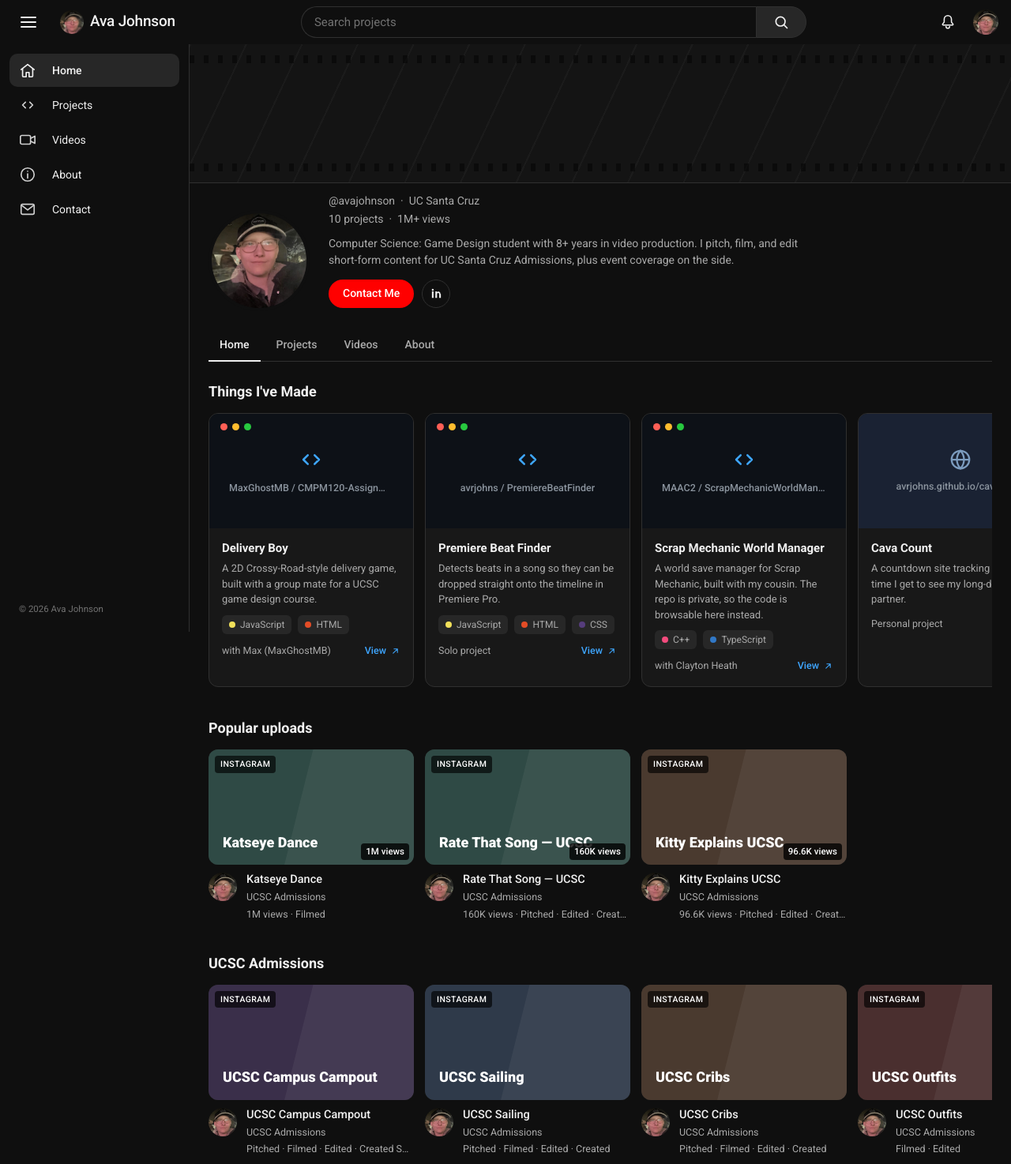
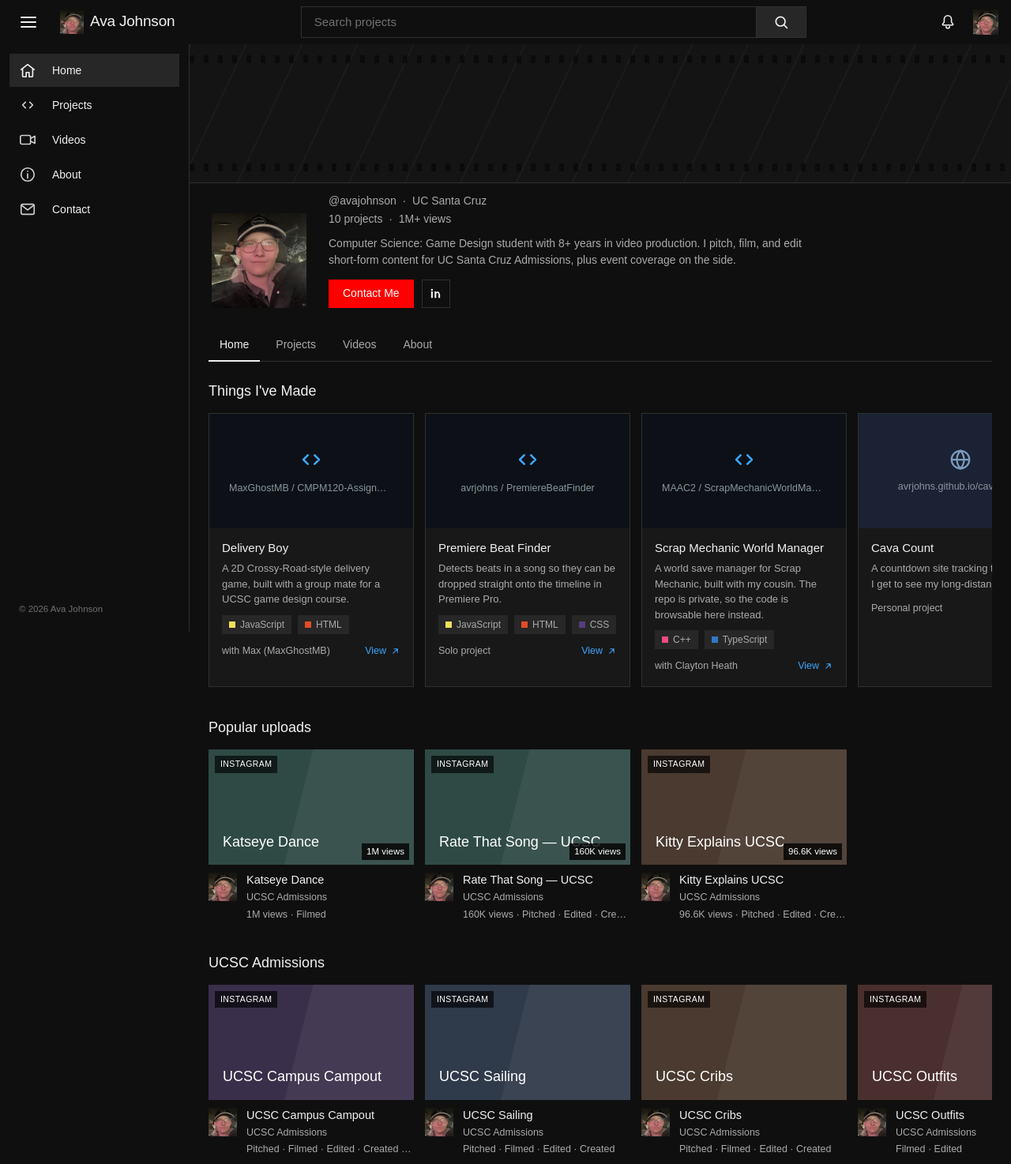
Before and after one commit to avrjohns/avajytport, a plain HTML site: page index.html in a window 1280 px wide. Shown: the top 1474 px of the page at 79% size. Drawn offline with Linux system fonts and the light colour scheme; a web font is replaced by a local one.

Commit message:
Change font to 'Lemon Milk' and adjust styles
Updated styles to use 'Lemon Milk' font and adjusted various elements to have zero border-radius. Added skeleton loading styles for images.

```diff
--- a/index.html
+++ b/index.html
@@ -4,10 +4,14 @@
 <meta charset="UTF-8" />
 <meta name="viewport" content="width=device-width, initial-scale=1.0" />
 <title>Ava Johnson</title>
-<link rel="preconnect" href="https://fonts.googleapis.com" />
-<link rel="preconnect" href="https://fonts.gstatic.com" crossorigin />
-<link href="https://fonts.googleapis.com/css2?family=Roboto:wght@400;500;700;900&display=swap" rel="stylesheet" />
 <style>
+  @font-face{
+    font-family: 'Lemon Milk';
+    src: url('assets/fonts/LEMONMILK-Regular.otf') format('opentype');
+    font-weight: 400;
+    font-style: normal;
+    font-display: swap;
+  }
   *, *::before, *::after { box-sizing: border-box; margin: 0; padding: 0; }
 
   :root{
@@ -23,14 +27,14 @@
     --link:     #3ea6ff;
     --chip-bg:      #272727;
     --chip-active:  #f1f1f1;
-    --radius: 2px;
+    --radius: 0;
     --sidebar-w: 240px;
   }
 
   html, body { height: 100%; }
   body{
     background: var(--bg); color: var(--text);
-    font-family: 'Roboto', Arial, sans-serif; font-weight: 400;
+    font-family: 'Lemon Milk', Arial, sans-serif; font-weight: 400;
     font-size: 14px; line-height: 1.5;
   }
   a { color: inherit; text-decoration: none; }
@@ -51,24 +55,24 @@
   }
   .topbar-left{ display:flex; align-items:center; gap: 20px; min-width: 0; flex: 0 0 auto; }
   .icon-btn{
-    width: 40px; height: 40px; border-radius: 50%;
+    width: 40px; height: 40px; border-radius: 0;
     display: flex; align-items: center; justify-content: center;
     color: var(--text); flex-shrink: 0;
   }
   .icon-btn:hover{ background: rgba(255,255,255,0.1); }
   .brand{ display:flex; align-items:center; gap:8px; }
   .brand-mark{
-    width: 30px; height: 30px; border-radius: 50%;
+    width: 30px; height: 30px; border-radius: 0;
     object-fit: cover; flex-shrink: 0;
   }
-  .brand-word{ font-size: 19px; font-weight: 500; letter-spacing: -0.01em; white-space: nowrap; }
+  .brand-word{ font-size: 19px; font-weight: 400; letter-spacing: -0.01em; white-space: nowrap; }
 
   .topbar-center{ flex: 1 1 auto; display:flex; justify-content:center; max-width: 640px; margin: 0 auto; }
   .search-form{ display:flex; width: 100%; height: 40px; }
   .search-input{
     flex: 1; min-width: 0; background: var(--bg);
     border: 1px solid var(--border); border-right: none;
-    border-radius: 20px 0 0 20px; padding: 0 16px;
+    border-radius: 0; padding: 0 16px;
     color: var(--text); font-size: 15px; outline: none;
   }
   .search-input:focus{ border-color: #1c62b9; }
@@ -76,7 +80,7 @@
   .search-btn{
     width: 64px; flex-shrink: 0; background: var(--bg-elev2);
     border: 1px solid var(--border);
-    border-radius: 0 20px 20px 0;
+    border-radius: 0;
     display:flex; align-items:center; justify-content:center; color: var(--text);
   }
   .search-btn:hover{ background: #3f3f3f; }
@@ -84,13 +88,13 @@
   .topbar-right{ display:flex; align-items:center; gap: 6px; flex: 0 0 auto; }
   .pill-btn{
     display:flex; align-items:center; gap:8px;
-    height: 36px; padding: 0 16px; border-radius: 18px;
+    height: 36px; padding: 0 16px; border-radius: 0;
     border: 1px solid var(--border); color: var(--text);
-    font-size: 14px; font-weight: 500; white-space: nowrap;
+    font-size: 14px; font-weight: 400; white-space: nowrap;
   }
   .pill-btn:hover{ background: rgba(255,255,255,0.08); }
   .avatar-btn{
-    width: 32px; height: 32px; border-radius: 50%;
+    width: 32px; height: 32px; border-radius: 0;
     margin-left: 6px; flex-shrink: 0; overflow: hidden; padding: 0;
   }
   .avatar-btn img{ width: 100%; height: 100%; object-fit: cover; display: block; }
@@ -108,12 +112,12 @@
   }
   .side-link{
     display:flex; align-items:center; gap: 20px;
-    padding: 10px 12px; border-radius: 10px;
+    padding: 10px 12px; border-radius: 0;
     color: var(--text); font-size: 14px;
   }
   .side-link svg{ flex-shrink:0; opacity: 0.85; }
   .side-link:hover{ background: var(--bg-elev); }
-  .side-link.active{ background: var(--bg-elev2); font-weight: 500; }
+  .side-link.active{ background: var(--bg-elev2); font-weight: 400; }
   .side-link.active svg{ opacity: 1; }
   .sidebar nav{ display:flex; flex-direction:column; gap: 2px; }
   .sidebar-footer{ font-size: 11.5px; color: var(--text-dim2); padding: 8px 12px; }
@@ -147,18 +151,18 @@
     margin-top: -44px;
   }
   .avatar-lg{
-    width: 128px; height: 128px; border-radius: 50%;
+    width: 128px; height: 128px; border-radius: 0;
     object-fit: cover; border: 4px solid var(--bg); flex-shrink: 0;
   }
   .channel-info{ padding-bottom: 4px; min-width: 0; }
-  .channel-info h1{ font-size: 28px; font-weight: 700; line-height: 1.2; }
+  .channel-info h1{ font-size: 28px; font-weight: 400; line-height: 1.2; }
   .channel-sub{ color: var(--text-dim); font-size: 14px; margin-top: 6px; }
   .channel-stats{ color: var(--text-dim); font-size: 14px; margin-top: 2px; }
   .channel-bio{ color: var(--text-dim); font-size: 14px; margin-top: 10px; max-width: 620px; }
   .channel-actions{ display:flex; align-items:center; gap: 10px; margin-top: 14px; flex-wrap: wrap; }
 
   .btn-solid, .btn-outline{
-    height: 36px; padding: 0 18px; border-radius: 18px; font-size: 14px; font-weight: 500;
+    height: 36px; padding: 0 18px; border-radius: 0; font-size: 14px; font-weight: 400;
     display:inline-flex; align-items:center; gap:8px;
   }
   .btn-solid{ background: var(--red); color:#fff; }
@@ -166,14 +170,14 @@
   .btn-outline{ border:1px solid var(--border); color: var(--text); }
   .btn-outline:hover{ background: rgba(255,255,255,0.08); }
   .btn-icon{
-    width: 36px; height: 36px; border-radius: 50%; border:1px solid var(--border);
+    width: 36px; height: 36px; border-radius: 0; border:1px solid var(--border);
     display:flex; align-items:center; justify-content:center;
   }
   .btn-icon:hover{ background: rgba(255,255,255,0.08); }
 
   .tabs{ display:flex; gap: 6px; border-bottom: 1px solid var(--border); }
   .tab{
-    padding: 14px 14px 12px; font-size: 14px; font-weight: 500; color: var(--text-dim);
+    padding: 14px 14px 12px; font-size: 14px; font-weight: 400; color: var(--text-dim);
     border-bottom: 2px solid transparent; margin-bottom: -1px;
   }
   .tab:hover{ color: var(--text); }
@@ -183,7 +187,7 @@
   .tab-panel{ padding: 24px; }
 
   .shelf{ margin-bottom: 32px; }
-  .shelf-title{ font-size: 18px; font-weight: 700; margin-bottom: 14px; }
+  .shelf-title{ font-size: 18px; font-weight: 400; margin-bottom: 14px; }
   .shelf-row{
     display:flex; gap: 14px; overflow-x: auto; padding-bottom: 6px;
     scrollbar-width: thin;
@@ -192,8 +196,8 @@
 
   .chip-row{ display:flex; gap: 10px; margin-bottom: 20px; flex-wrap: wrap; }
   .chip{
-    padding: 7px 14px; border-radius: 8px; background: var(--chip-bg);
-    font-size: 13px; font-weight: 500;
+    padding: 7px 14px; border-radius: 0; background: var(--chip-bg);
+    font-size: 13px; font-weight: 400;
   }
   .chip:hover{ background: #3f3f3f; }
   .chip.active{ background: var(--chip-active); color: #0f0f0f; }
@@ -204,11 +208,19 @@
     gap: 24px 16px;
   }
 
+  /* ---------- Skeleton loading ---------- */
+  @keyframes shimmer{ 0%{ background-position: 200% 0; } 100%{ background-position: -200% 0; } }
+  .skeleton-img{
+    background: linear-gradient(100deg, #1a1a1a 25%, #262626 37%, #1a1a1a 63%);
+    background-size: 400% 100%;
+    animation: shimmer 1.8s ease-in-out infinite;
+  }
+
   /* ---------- Video card ---------- */
   .video-card{ cursor: pointer; }
   .thumb{
     position: relative; width: 100%; padding-bottom: 56.25%;
-    background: var(--bg-elev2); border-radius: 12px; overflow: hidden;
+    background: var(--bg-elev2); border-radius: 0; overflow: hidden;
   }
   .thumb img{ position:absolute; inset:0; width:100%; height:100%; object-fit: cover; }
   .thumb-placeholder{
@@ -220,7 +232,7 @@
     background: rgba(255,255,255,0.05); transform: rotate(14deg);
   }
   .thumb-placeholder .ph-title{
-    position: relative; font-size: 18px; font-weight: 900; color: #fff;
+    position: relative; font-size: 18px; font-weight: 400; color: #fff;
     line-height: 1.2; text-align:left; max-width: 100%;
   }
   .play-overlay{
@@ -229,30 +241,30 @@
   }
   .video-card:hover .play-overlay{ background: rgba(0,0,0,0.25); }
   .play-circle{
-    width: 46px; height: 46px; border-radius: 50%; background: rgba(0,0,0,0.65);
+    width: 46px; height: 46px; border-radius: 0; background: rgba(0,0,0,0.65);
     display:flex; align-items:center; justify-content:center; opacity: 0; transition: opacity 0.15s;
   }
   .video-card:hover .play-circle{ opacity: 1; }
   .badge{
     position:absolute; right: 6px; bottom: 6px;
-    background: rgba(0,0,0,0.8); color:#fff; font-size: 11.5px; font-weight: 500;
-    padding: 2px 6px; border-radius: 4px;
+    background: rgba(0,0,0,0.8); color:#fff; font-size: 11.5px; font-weight: 400;
+    padding: 2px 6px; border-radius: 0;
   }
   .ext-badge{
     position:absolute; left: 8px; top: 8px; z-index: 2;
-    background: rgba(0,0,0,0.65); color:#fff; font-size: 10.5px; font-weight: 500;
-    padding: 3px 7px; border-radius: 4px; display:flex; align-items:center; gap:5px;
+    background: rgba(0,0,0,0.65); color:#fff; font-size: 10.5px; font-weight: 400;
+    padding: 3px 7px; border-radius: 0; display:flex; align-items:center; gap:5px;
     text-transform: uppercase; letter-spacing: 0.04em;
   }
 
   .card-meta{ display:flex; gap: 12px; margin-top: 10px; }
   .card-avatar{
-    width: 36px; height: 36px; border-radius: 50%; flex-shrink:0;
+    width: 36px; height: 36px; border-radius: 0; flex-shrink:0;
     object-fit: cover;
   }
   .card-text{ min-width: 0; }
   .card-title{
-    font-size: 14.5px; font-weight: 500; line-height: 1.3;
+    font-size: 14.5px; font-weight: 400; line-height: 1.3;
     display: -webkit-box; -webkit-line-clamp: 2; -webkit-box-orient: vertical; overflow: hidden;
   }
   .card-channel, .card-sub{ color: var(--text-dim); font-size: 12.5px; margin-top: 3px; }
@@ -266,7 +278,7 @@
   .shelf-row .project-card{ width: 260px; flex-shrink: 0; }
   .project-card{
     display:block; background: var(--bg-elev); border: 1px solid var(--border);
-    border-radius: 12px; overflow: hidden; transition: border-color 0.15s, transform 0.15s;
+    border-radius: 0; overflow: hidden; transition: border-color 0.15s, transform 0.15s;
   }
   .project-card:hover{ border-color: #4d4d4d; transform: translateY(-2px); }
   .project-thumb{ position: relative; width: 100%; padding-bottom: 56.25%; }
@@ -276,36 +288,31 @@
   }
   .repo-thumb .project-thumb-inner{ background: #0d1117; color: #3ea6ff; }
   .site-thumb .project-thumb-inner{ background: #1a2233; color: #7c9cbf; }
-  .win-dots{ position:absolute; top: 12px; left: 14px; display:flex; gap: 6px; z-index: 1; }
-  .win-dots span{ width: 9px; height: 9px; border-radius: 50%; }
-  .win-dots span:nth-child(1){ background:#ff5f56; }
-  .win-dots span:nth-child(2){ background:#ffbd2e; }
-  .win-dots span:nth-child(3){ background:#27c93f; }
   .repo-path{
-    font-family: 'Roboto', Arial, sans-serif; font-weight: 500;
+    font-family: 'Lemon Milk', Arial, sans-serif; font-weight: 400;
     font-size: 12.5px; color: #8b949e; padding: 0 16px; text-align:center;
     max-width: 240px; overflow:hidden; text-overflow: ellipsis; white-space: nowrap;
   }
   .project-body{ padding: 14px 16px 16px; }
-  .project-title{ font-size: 15px; font-weight: 700; }
+  .project-title{ font-size: 15px; font-weight: 400; }
   .project-desc{ color: var(--text-dim); font-size: 13px; margin-top: 5px; line-height: 1.5; }
   .project-langs{ display:flex; gap: 8px; flex-wrap: wrap; margin-top: 10px; }
   .lang-chip{
     display:inline-flex; align-items:center; gap: 6px; font-size: 12px; color: var(--text-dim);
-    background: var(--chip-bg); padding: 3px 9px; border-radius: 6px;
+    background: var(--chip-bg); padding: 3px 9px; border-radius: 0;
   }
-  .lang-dot{ width: 8px; height: 8px; border-radius: 50%; flex-shrink: 0; }
+  .lang-dot{ width: 8px; height: 8px; border-radius: 0; flex-shrink: 0; }
   .project-foot{
     display:flex; align-items:center; justify-content: space-between;
     margin-top: 12px; font-size: 12.5px; color: var(--text-dim); gap: 10px;
   }
-  .project-foot .cta{ display:flex; align-items:center; gap: 5px; color: var(--link); font-weight: 500; flex-shrink: 0; }
+  .project-foot .cta{ display:flex; align-items:center; gap: 5px; color: var(--link); font-weight: 400; flex-shrink: 0; }
   .project-card:hover .cta{ text-decoration: underline; }
   .private-flag{ color: #e0a800; }
 
   /* ---------- About ---------- */
   .about-grid{ display:grid; grid-template-columns: 2fr 1fr; gap: 40px; align-items: start; }
-  .about-main h2{ font-size: 16px; font-weight: 700; margin: 22px 0 10px; }
+  .about-main h2{ font-size: 16px; font-weight: 400; margin: 22px 0 10px; }
   .about-main h2:first-child{ margin-top: 0; }
   .about-main p{ color: var(--text-dim); font-size: 14px; line-height: 1.7; margin-bottom: 10px; }
   .detail-list{ display:flex; flex-direction:column; gap: 12px; }
@@ -314,12 +321,12 @@
   .detail-list svg{ flex-shrink:0; opacity:0.75; }
 
   .skills-grid{ display:grid; grid-template-columns: repeat(auto-fill, minmax(190px,1fr)); gap: 10px; margin-top: 6px; }
-  .skill-group{ background: var(--bg-elev); border: 1px solid var(--border); border-radius: 10px; padding: 14px 16px; }
-  .skill-group-title{ font-size: 11.5px; letter-spacing: 0.06em; text-transform: uppercase; color: var(--text-dim); margin-bottom: 8px; font-weight: 700; }
+  .skill-group{ background: var(--bg-elev); border: 1px solid var(--border); border-radius: 0; padding: 14px 16px; }
+  .skill-group-title{ font-size: 11.5px; letter-spacing: 0.06em; text-transform: uppercase; color: var(--text-dim); margin-bottom: 8px; font-weight: 400; }
   .skill-list li{ font-size: 13.5px; padding: 3px 0; }
 
-  .about-stats-box{ background: var(--bg-elev); border: 1px solid var(--border); border-radius: 12px; padding: 20px; }
-  .about-stats-box h3{ font-size: 15px; font-weight: 700; margin-bottom: 14px; }
+  .about-stats-box{ background: var(--bg-elev); border: 1px solid var(--border); border-radius: 0; padding: 20px; }
+  .about-stats-box h3{ font-size: 15px; font-weight: 400; margin-bottom: 14px; }
   .stat-row{ display:flex; justify-content: space-between; padding: 8px 0; border-bottom: 1px solid var(--border); font-size: 13.5px; }
   .stat-row:last-child{ border-bottom:none; }
   .stat-row strong{ color: var(--text); }
@@ -327,7 +334,7 @@
 
   /* ---------- Contact ---------- */
   .contact-section{ padding: 48px 24px 40px; text-align: center; border-top: 1px solid var(--border); }
-  .contact-section h2{ font-size: 24px; font-weight: 700; margin-bottom: 8px; }
+  .contact-section h2{ font-size: 24px; font-weight: 400; margin-bottom: 8px; }
   .contact-section p{ color: var(--text-dim); margin-bottom: 22px; }
   .contact-links{ display:flex; justify-content:center; gap: 12px; flex-wrap: wrap; }
 
@@ -340,10 +347,10 @@
   .modal{ position: fixed; inset: 0; z-index: 200; display:flex; align-items:center; justify-content:center; padding: 24px; }
   .modal-backdrop{ position:absolute; inset:0; background: rgba(0,0,0,0.8); }
   .modal-body{ position: relative; width: min(920px, 100%); z-index: 1; }
-  .modal-embed{ position: relative; width: 100%; padding-bottom: 56.25%; background: #000; border-radius: 10px; overflow: hidden; }
+  .modal-embed{ position: relative; width: 100%; padding-bottom: 56.25%; background: #000; border-radius: 0; overflow: hidden; }
   .modal-embed iframe{ position:absolute; inset:0; width:100%; height:100%; border:none; }
   .modal-close{
-    position:absolute; top: -44px; right: 0; width: 36px; height: 36px; border-radius: 50%;
+    position:absolute; top: -44px; right: 0; width: 36px; height: 36px; border-radius: 0;
     color: #fff; display:flex; align-items:center; justify-content:center;
   }
   .modal-close:hover{ background: rgba(255,255,255,0.15); }
@@ -372,7 +379,7 @@
       <svg width="24" height="24" viewBox="0 0 24 24" fill="none"><path d="M3 6h18M3 12h18M3 18h18" stroke="currentColor" stroke-width="2" stroke-linecap="round"/></svg>
     </button>
     <a class="brand" href="#" data-tab="home">
-      <img class="brand-mark" src="assets/avatar-head.jpg" alt="Ava Johnson" />
+      <img class="brand-mark skeleton-img" src="assets/avatar-head.jpg" alt="Ava Johnson" />
       <span class="brand-word">Ava Johnson</span>
     </a>
   </div>
@@ -388,7 +395,7 @@
     <button class="icon-btn" id="notifyBtn" aria-label="Contact Ava" title="Contact">
       <svg width="22" height="22" viewBox="0 0 24 24" fill="none"><path d="M12 3a5 5 0 00-5 5v3.2c0 .7-.28 1.37-.78 1.87L5 14.5c-.6.6-.17 1.5.67 1.5h12.66c.84 0 1.27-.9.67-1.5l-1.22-1.43a2.65 2.65 0 01-.78-1.87V8a5 5 0 00-5-5z" stroke="currentColor" stroke-width="1.7"/><path d="M9.5 18a2.5 2.5 0 005 0" stroke="currentColor" stroke-width="1.7" stroke-linecap="round"/></svg>
     </button>
-    <button class="avatar-btn" id="avatarBtn" title="About Ava"><img src="assets/avatar-head.jpg" alt="Ava Johnson" /></button>
+    <button class="avatar-btn" id="avatarBtn" title="About Ava"><img class="skeleton-img" src="assets/avatar-head.jpg" alt="Ava Johnson" /></button>
   </div>
 </header>
 
@@ -425,7 +432,7 @@
     <section class="channel-header">
       <div class="banner"></div>
       <div class="channel-meta">
-        <img class="avatar-lg" src="assets/avatar-large.jpg" alt="Ava Johnson" />
+        <img class="avatar-lg skeleton-img" src="assets/avatar-large.jpg" alt="Ava Johnson" />
         <div class="channel-info">
           <h1>Ava Johnson</h1>
           <div class="channel-sub">@avajohnson &nbsp;·&nbsp; UC Santa Cruz</div>
@@ -648,7 +655,6 @@
     return `
       <div class="project-thumb repo-thumb">
         <div class="project-thumb-inner">
-          <div class="win-dots"><span></span><span></span><span></span></div>
           <svg width="34" height="34" viewBox="0 0 24 24" fill="none"><path d="M9 8l-4 4 4 4M15 8l4 4-4 4" stroke="currentColor" stroke-width="1.8" stroke-linecap="round" stroke-linejoin="round"/></svg>
           <div class="repo-path">${p.path}</div>
         </div>
@@ -689,7 +695,7 @@
     if (v.platform === 'youtube'){
       return `
         <div class="thumb">
-          <img src="https://img.youtube.com/vi/${v.youtubeId}/hqdefault.jpg" alt="" loading="lazy" />
+          <img class="skeleton-img" src="https://img.youtube.com/vi/${v.youtubeId}/hqdefault.jpg" alt="" loading="lazy" />
           <div class="ext-badge">YouTube</div>
           <div class="play-overlay"><div class="play-circle">
             <svg width="20" height="20" viewBox="0 0 24 24" fill="#fff"><path d="M8 5v14l12-7-12-7z"/></svg>
@@ -716,7 +722,7 @@
       <div class="video-card" data-id="${v.id}" data-category="${v.category}">
         ${buildThumb(v)}
         <div class="card-meta">
-          <img class="card-avatar" src="assets/avatar-head.jpg" alt="Ava Johnson" />
+          <img class="card-avatar skeleton-img" src="assets/avatar-head.jpg" alt="Ava Johnson" />
           <div class="card-text">
             <div class="card-title">${v.title}</div>
             <div class="card-channel">${v.channel}</div>
```
